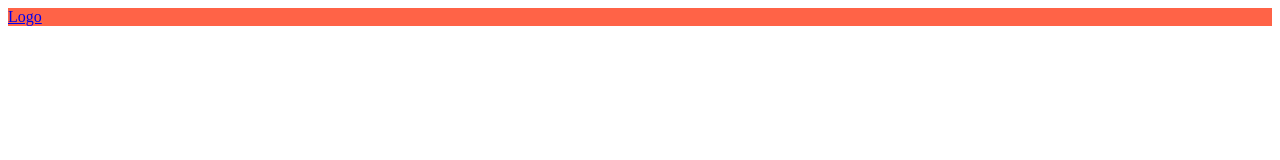
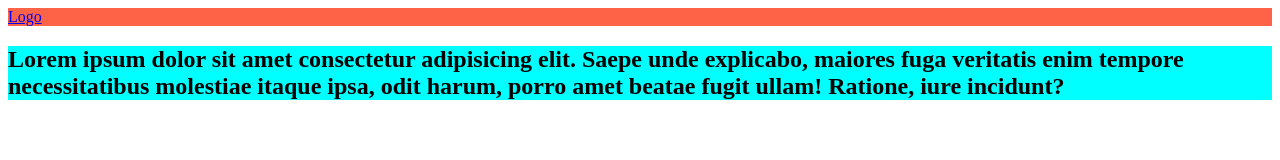
Before and after one commit to Petro-Psekho/blended-2, a plain HTML site: page index.html in a window 1280 px wide. Drawn offline with Linux system fonts and the light colour scheme.

Commit message:
section-about start

```diff
--- a/css/style.css
+++ b/css/style.css
@@ -1,3 +1,6 @@
 .header {
-    background-color: tomato;
+  background-color: tomato;
 }
+.about {
+  background-color: aqua;
+}
--- a/index.html
+++ b/index.html
@@ -11,5 +11,15 @@
     <header class="header">
       <a href="#">Logo</a>
     </header>
+    <main>
+      <section class="about">
+        <h1>
+          Lorem ipsum dolor sit amet consectetur adipisicing elit. Saepe unde
+          explicabo, maiores fuga veritatis enim tempore necessitatibus
+          molestiae itaque ipsa, odit harum, porro amet beatae fugit ullam!
+          Ratione, iure incidunt?
+        </h1>
+      </section>
+    </main>
   </body>
 </html>
```
